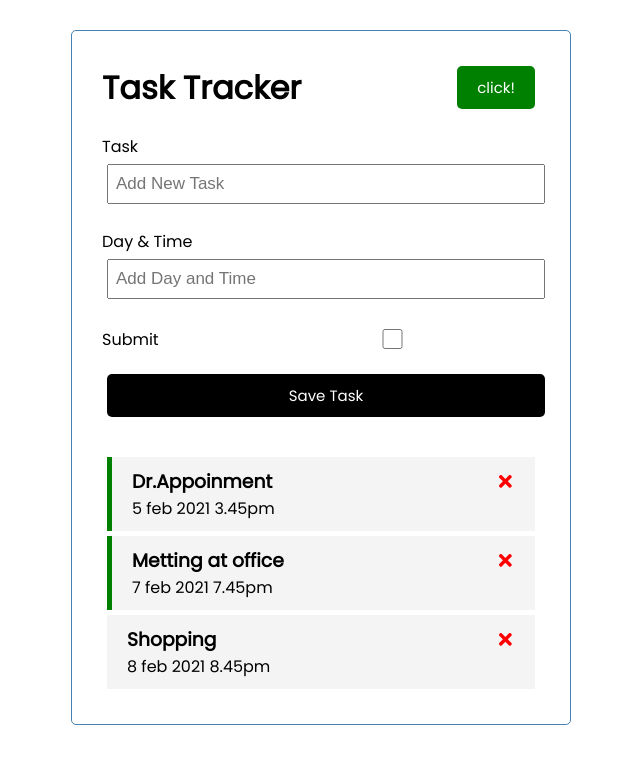
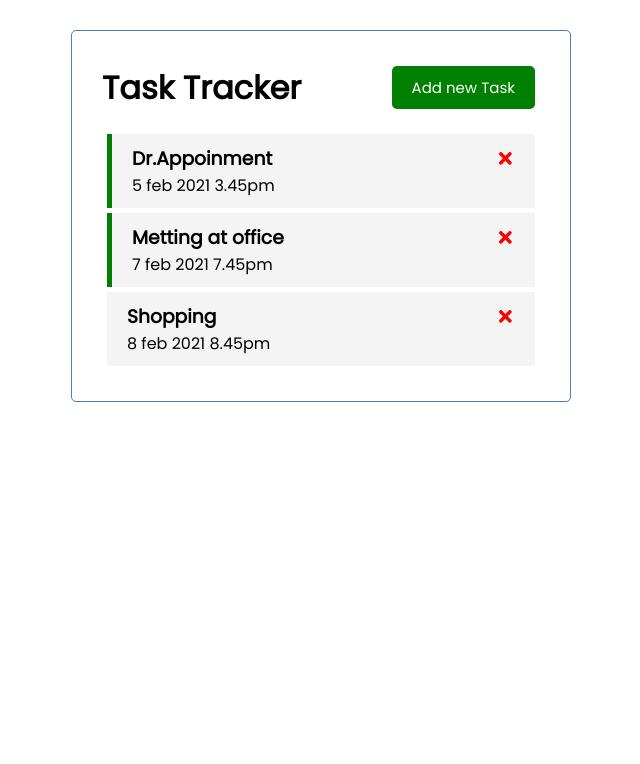
Before and after one commit to yasinarafatpro/react_tracking_task, a React (Create React App) app: page / in a window 1280 px wide. Shown: the top 764 px of the page, without its empty margins (319-959 px from the left). Built offline with nearby package versions, Linux system fonts and the light colour scheme; data requests are answered from the project's data file.

Commit message:
json server add and fetch data

```diff
--- /dev/null
+++ b/db.json
@@ -0,0 +1,21 @@
+{
+  "tasks": [
+    {
+      "id": 1,
+      "text": "Dr.Appoinment",
+      "day": "5 feb 2021 3.45pm",
+      "reminder": true
+  },
+  {
+      "id": 2,
+      "text": "Metting at office",
+      "day": "7 feb 2021 7.45pm",
+      "reminder": true
+  }, {
+      "id": 3,
+      "text": "Shopping",
+      "day": "8 feb 2021 8.45pm",
+      "reminder": false
+  }
+  ]
+}
--- a/package.json
+++ b/package.json
@@ -6,6 +6,7 @@
     "@testing-library/jest-dom": "^5.14.1",
     "@testing-library/react": "^11.2.7",
     "@testing-library/user-event": "^12.8.3",
+    "json-server": "^0.17.0",
     "prop-types": "^15.7.2",
     "react": "^17.0.2",
     "react-dom": "^17.0.2",
@@ -17,7 +18,8 @@
     "start": "react-scripts start",
     "build": "react-scripts build",
     "test": "react-scripts test",
-    "eject": "react-scripts eject"
+    "eject": "react-scripts eject",
+    "server":"json-server --watch db.json --port 5000"
   },
   "eslintConfig": {
     "extends": [
--- a/src/App.js
+++ b/src/App.js
@@ -1,28 +1,26 @@
 /* eslint-disable no-unused-vars */
-import { useState } from 'react'
+import { useState,useEffect } from 'react'
 import Header from './component/Header'
 import Tasks from './component/Tasks';
 import AddTask from './component/AddTask';
+import { FaSketch } from 'react-icons/fa';
 function App() {
-  const [tasks, setTasks] = useState([
-    {
-        id: 1,
-        text: 'Dr.Appoinment',
-        day: '5 feb 2021 3.45pm',
-        reminder: true,
-    },
-    {
-        id: 2,
-        text: 'Metting at office',
-        day: '7 feb 2021 7.45pm',
-        reminder: true,
-    }, {
-        id: 3,
-        text: 'Shopping ',
-        day: '8 feb 2021 8.45pm',
-        reminder: false,
-    },
-])
+  const[showAddTask,setShowAddTask]=useState(false)
+  const [tasks, setTasks] = useState([])
+
+  useEffect(()=>{
+    const getTasks=async()=>{
+      const taskFromServer=await fatchTasks()
+      setTasks(taskFromServer)
+    }
+    getTasks()
+  },[])
+  //fetch data from json server
+  const fatchTasks=async()=>{
+    const res=await fetch('http://localhost:5000/tasks')
+    const data=await res.json()
+    return data
+  }
 const toggleReminder=(id)=>{
   console.log('Toggole Reminder',id)
   setTasks(tasks.map((task)=>
@@ -43,8 +41,11 @@
 }
   return (
     <div className='container'>
-      <Header/>
-      <AddTask onAdd={addTask}/>
+      <Header
+      onAdd={()=>setShowAddTask(!showAddTask)}
+      showAdd={showAddTask}
+      />
+      {showAddTask && <AddTask onAdd={addTask}/>}
       {tasks.length>0 ?(<Tasks
       tasks={tasks}
       onDelete={deleteTask}
--- a/src/component/AddTask.js
+++ b/src/component/AddTask.js
@@ -8,6 +8,10 @@
 
         if (!text) {
             alert('please add Task')
+            return
+        }
+        if (!day) {
+            alert('please add day')
             return
         }
         onAdd({text,day,reminder})
@@ -26,7 +30,7 @@
                 <input type='text' placeholder='Add Day and Time' value={day} onChange={(e)=>setDay(e.target.value)}/>
             </div>
             <div className='form-control form-control-check'>
-                <label>Submit</label>
+                <label>Set Reminder</label>
                 <input type='checkbox'
                 checked={reminder}
                  value={reminder}
--- a/src/component/Header.js
+++ b/src/component/Header.js
@@ -1,17 +1,14 @@
 import PropTypes from 'prop-types'
 import Button from './Button'
 
-const Header = ({ title1 }) => {
-    const onClick=()=>{
-        console.log('click')
-    }
+const Header = ({ title1,onAdd,showAdd}) => {
     return (
         <header className='header'>
             <h1>{title1}</h1>
             <Button
-            color='green'
-            text='click!'
-            onClick={onClick}
+            color={showAdd ?'red':'green'}
+            text={showAdd ? 'Close' :'Add new Task'}
+            onClick={onAdd}
             />
         </header>
     )
```
Also changed, not shown: 1 other file (tests, documents, lock files or other folders).
